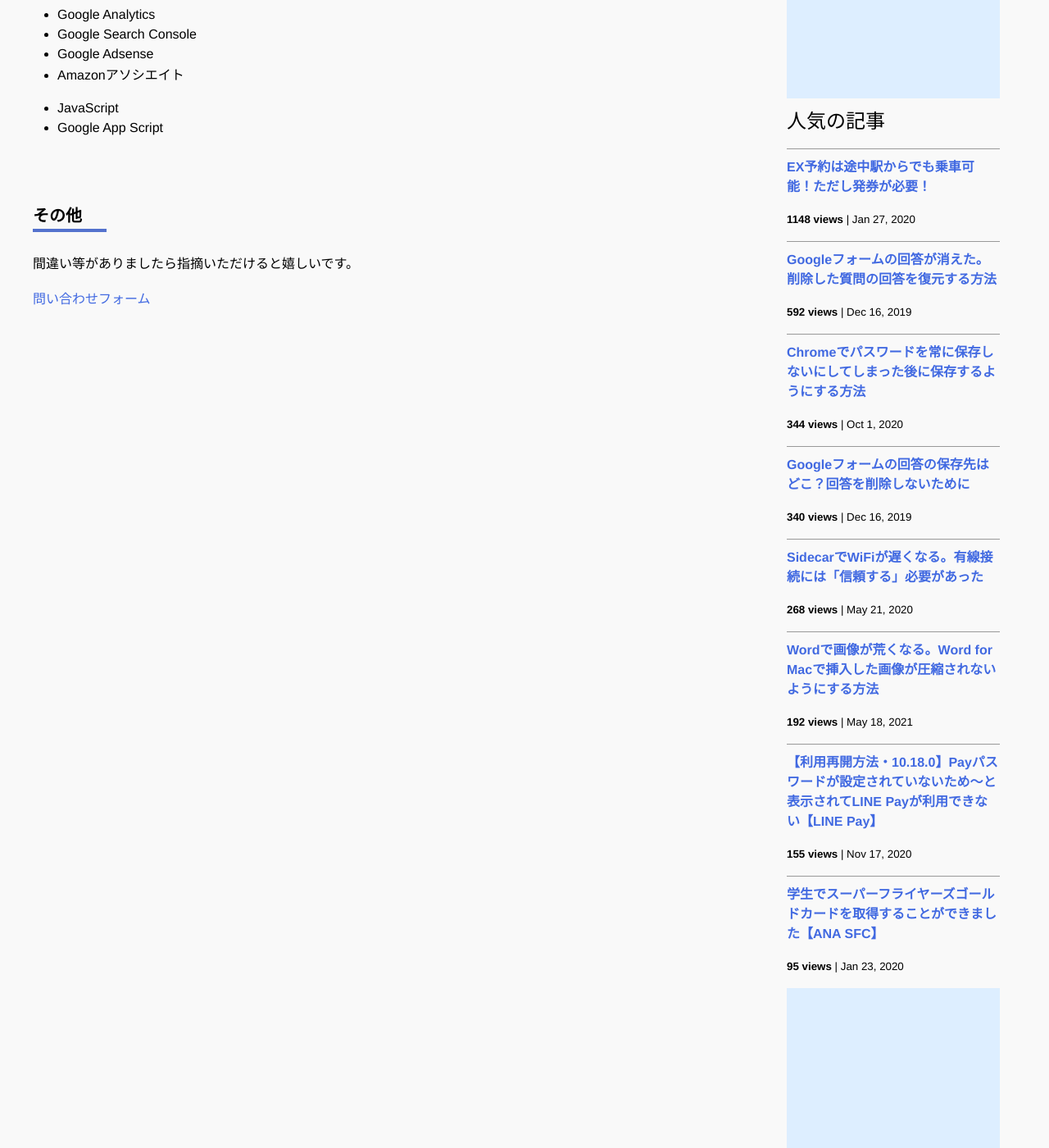
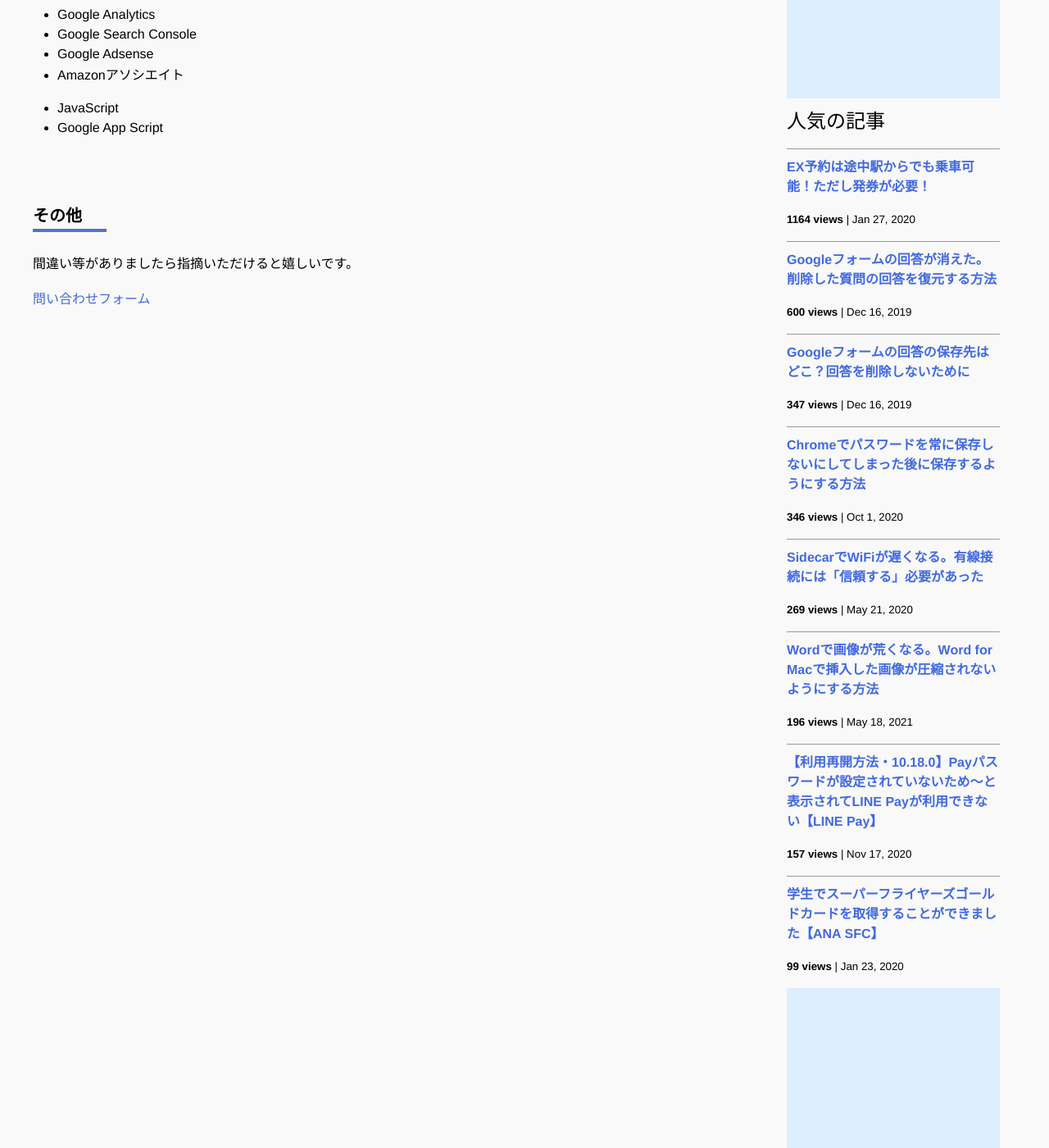
Before and after one commit to iwanaminami/shoyaiwaname, a Jekyll site: the page built from about.markdown, in a window 1280 px wide and 1400 px high, scrolled down 693 px. Shown: the whole window at 82% size. Built offline with Jekyll 4.4.1, drawn with Linux system fonts in a browser that asks for light colours; nearby versions of some CDN libraries; comment, search, counter and statistics services are not loaded.

Commit message:
a new commit message

```diff
--- a/_data/popularposts.yml
+++ b/_data/popularposts.yml
@@ -1,17 +1,17 @@
 side:
-  - view: 1148
+  - view: 1164
     url: /2020/01/27/ex-rideontheway.html
-  - view: 592
+  - view: 600
     url: /2019/12/16/restore-googleform.html
-  - view: 344
+  - view: 347
+    url: /2019/12/16/googleform-answers.html
+  - view: 346
     url: /2020/10/01/googlepassword.html
-  - view: 340
-    url: /2019/12/16/googleform-answers.html
-  - view: 268
+  - view: 269
     url: /2020/05/21/sidecar-via-cable.html
-  - view: 192
+  - view: 196
     url: /2021/05/18/image-compression-word.html
-  - view: 155
+  - view: 157
     url: /2020/11/17/linepay.html
-  - view: 95
+  - view: 99
     url: /2020/01/23/sfcgold.html
```
